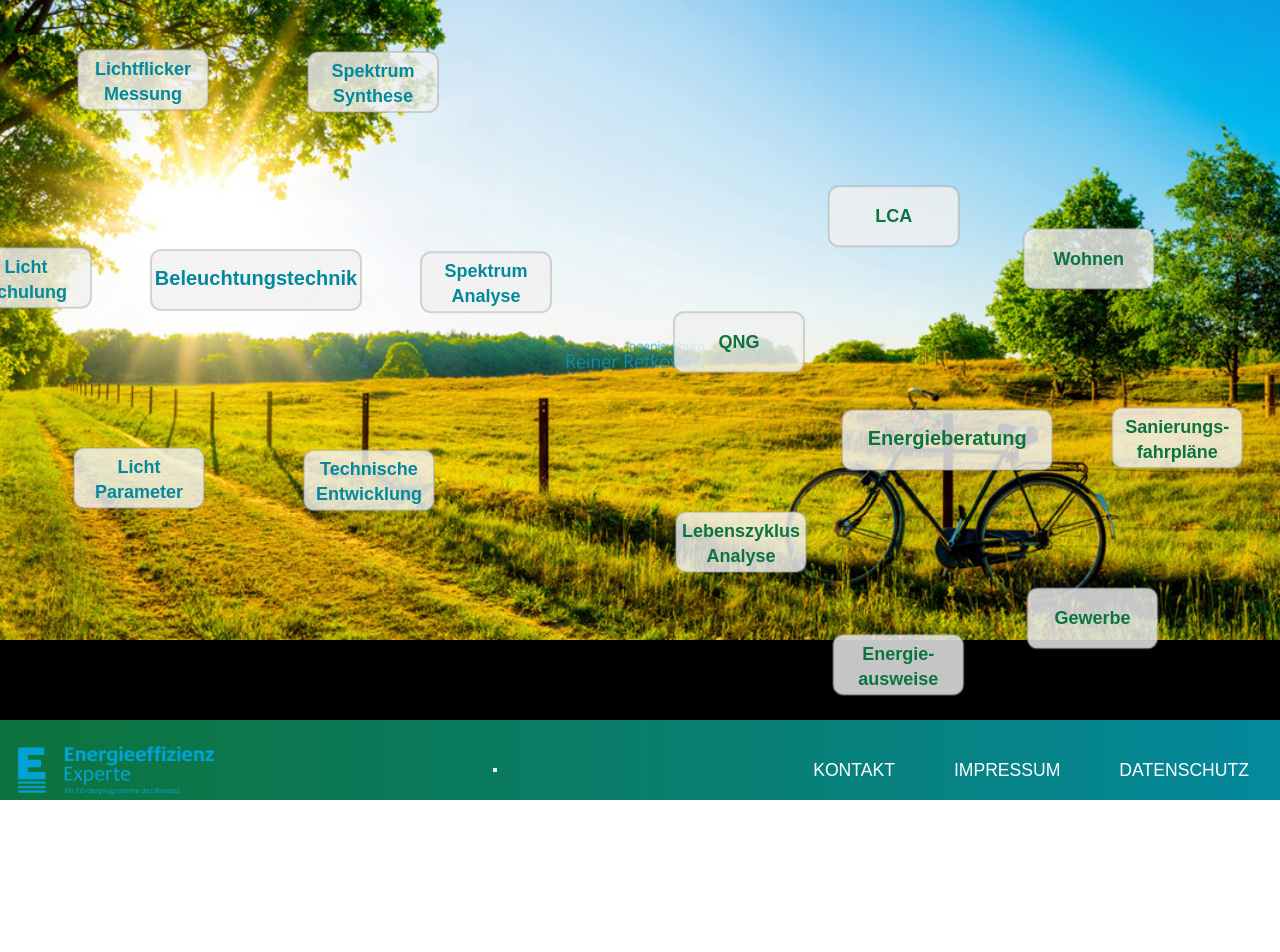
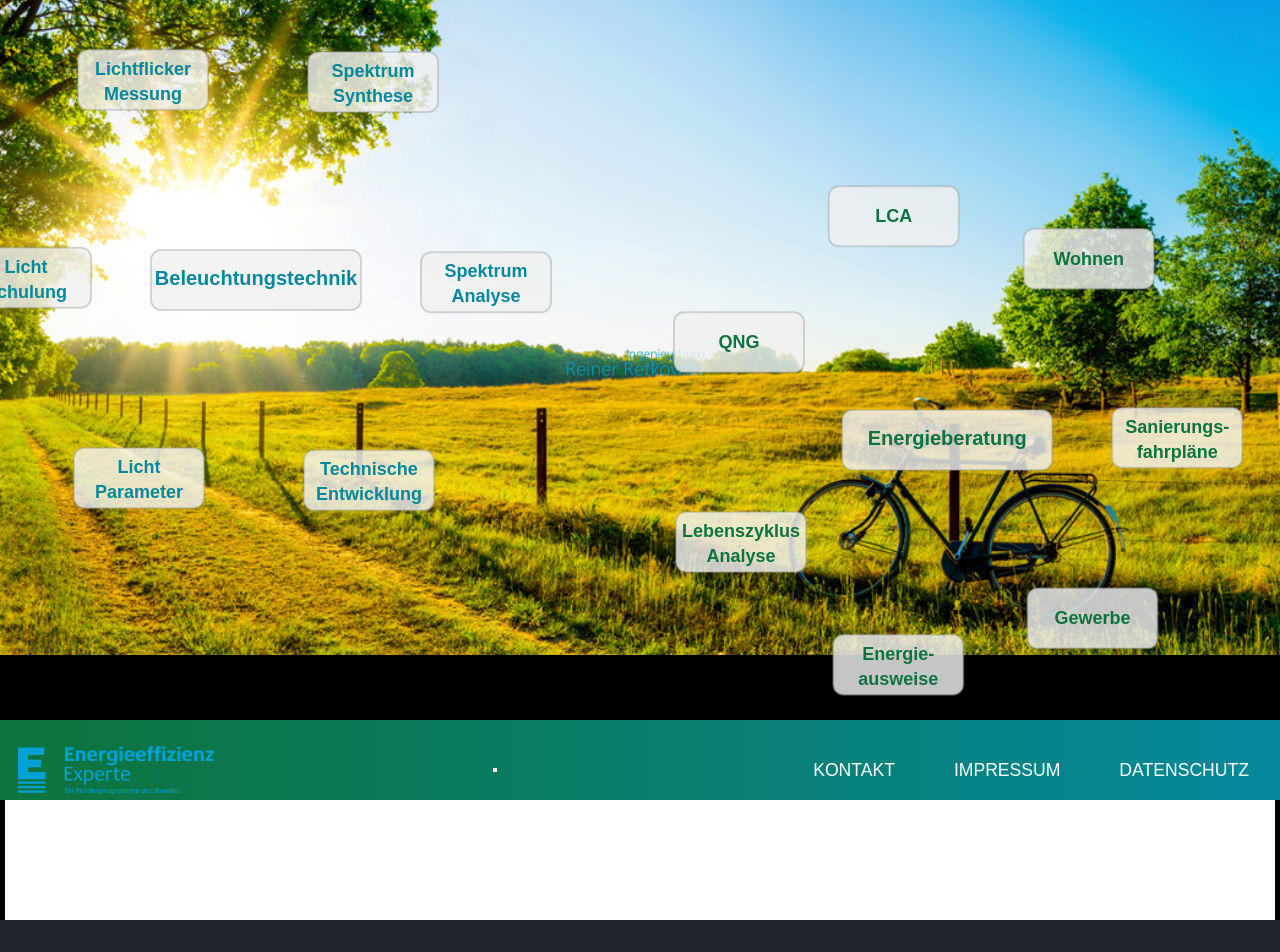
Before and after one commit to iamreemoh/webprov1, a plain HTML site: page index.html in a window 1280 px wide. Shown: the top 952 px of the page. Drawn offline with Linux system fonts and the light colour scheme; no server answers.

Commit message:
Add files via upload

```diff
--- a/script.js
+++ b/script.js
@@ -374,6 +374,7 @@ function drawGlassyRectangle(x, y, width, height, cornerRadius = 10, isHovered =
       ctx.fillStyle = "rgba(255, 253, 208, 0.9)"; // Warm yellowish-white
       ctx.shadowColor = "rgba(255, 204, 0, 0.4)"; // Yellow glow effect
       ctx.shadowBlur = 20; // Increase glow on hover
+
   } else {
       ctx.fillStyle = "rgba(241, 241, 241, 0.82)"; // Normal glassy white
       ctx.shadowBlur = 0; // No shadow
--- a/styles.css
+++ b/styles.css
@@ -90,7 +90,7 @@ body {
 /* Full-Screen Section with Parallax Effect */
 .full-screen-section {
   position: relative;
-  height: calc(100vh - 80px);
+  height: calc(100vh - 65px);
   width: 100%;
   display: flex;
   justify-content: center;
@@ -174,10 +174,23 @@ body {
   border: none;
 }
 
-#services, #about {
-  padding: 10px 20px;
-  margin: 20px auto;  /* Center the sections */
-  width: 95vw;  /* Set width to 70% of the viewport width */
+
+
+#services {
+  border: 5px solid black;
+  border-bottom: none; /* No bottom border */
+  border-top-left-radius: 20px; /* Curved top-left */
+  border-top-right-radius: 20px; /* Curved top-right */
+  background: transparent;
+  margin-top: -15px;
+  z-index: 2;
+  backdrop-filter: blur(20px);
+}
+
+#about {
+  border: 5px solid black; /* Same border as #services */
+  border-top: none; /* No top border */
+  border-bottom: none; /* No bottom border */
 }
 
 /* ✅ Justify paragraphs inside #servicesList and #aboutContent */
@@ -220,9 +233,7 @@ body {
   section h2{
     color: rgb(13, 116, 64);
   }
-  #about {
-    margin-top: 100px;
-  }
+
   .service-list {
     text-align: left;
     margin: auto;
```
